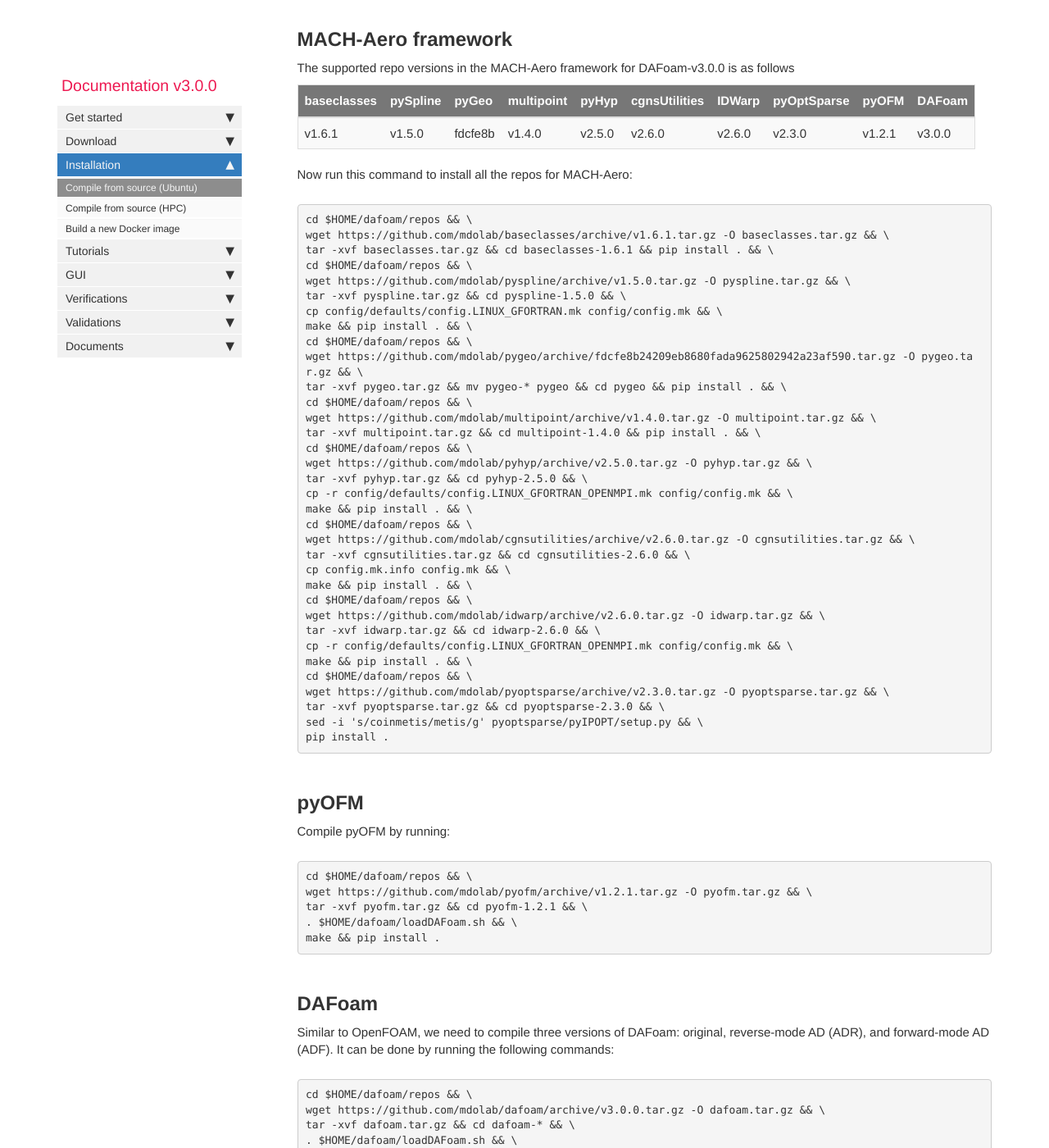
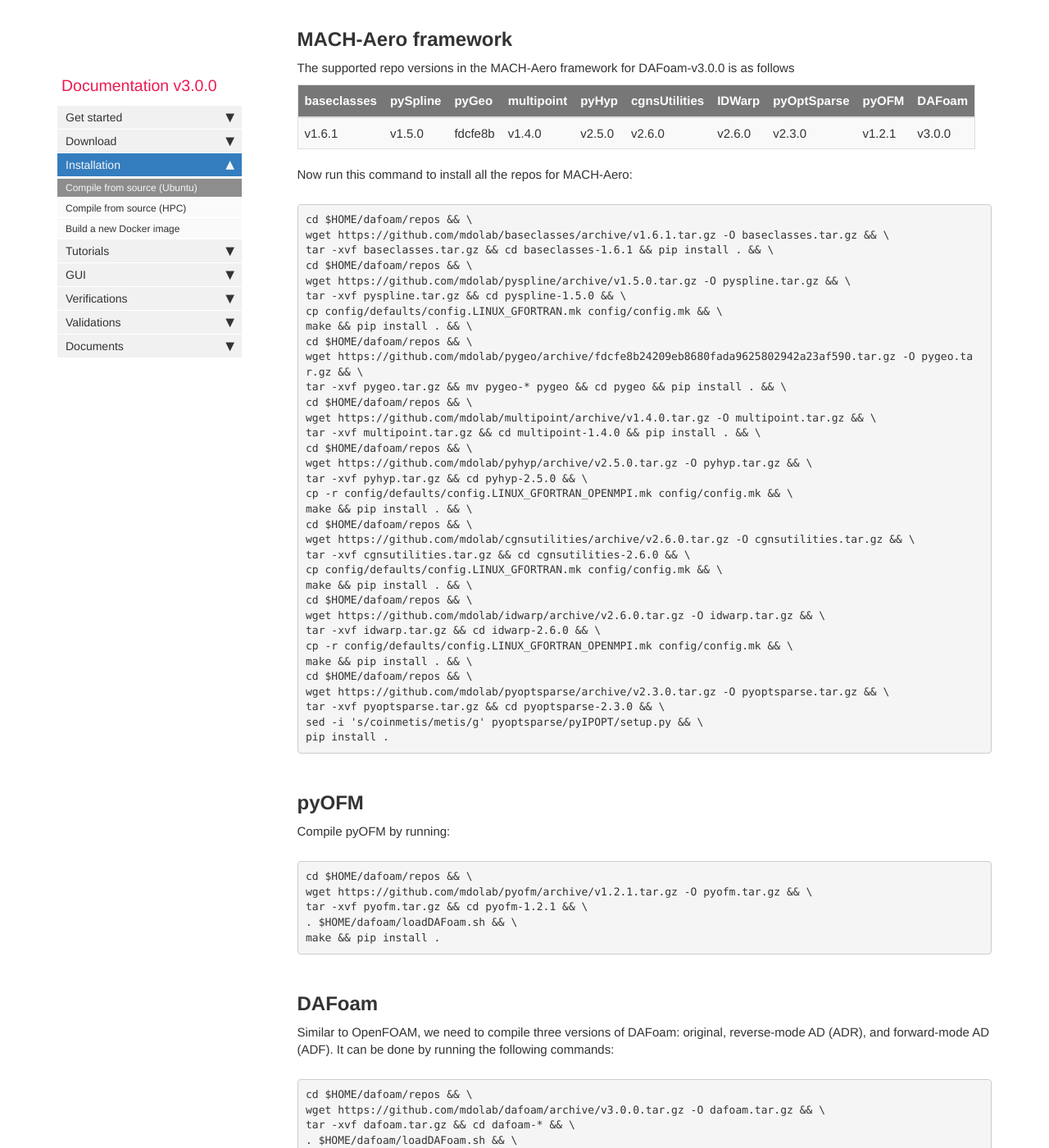
Before and after one commit to DAFoam/DAFoam.github.io, a Jekyll site: the page built from pages/mydoc/mydoc_installation_source.md, in a window 1280 px wide and 1400 px high, scrolled down 6380 px. Shown: the whole window at 82% size. Built offline with Jekyll 4.4.1, drawn with Linux system fonts in a browser that asks for light colours; comment, search, counter and statistics services are not loaded.

Commit message:
content update

```diff
--- a/pages/mydoc/mydoc_installation_source.md
+++ b/pages/mydoc/mydoc_installation_source.md
@@ -308,7 +308,7 @@ make && pip install . && \
 cd $HOME/dafoam/repos && \
 wget https://github.com/mdolab/cgnsutilities/archive/v2.6.0.tar.gz -O cgnsutilities.tar.gz && \
 tar -xvf cgnsutilities.tar.gz && cd cgnsutilities-2.6.0 && \
-cp config.mk.info config.mk && \
+cp config/defaults/config.LINUX_GFORTRAN.mk config/config.mk && \
 make && pip install . && \
 cd $HOME/dafoam/repos && \
 wget https://github.com/mdolab/idwarp/archive/v2.6.0.tar.gz -O idwarp.tar.gz && \
```
